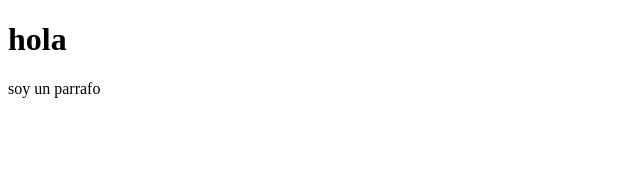
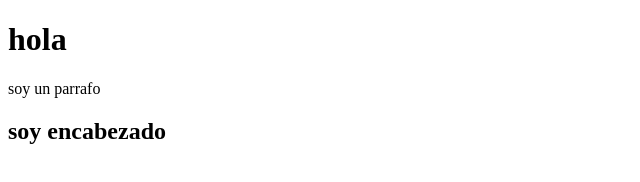
Before and after one commit to drupieHacker/demostraci-n, a plain HTML site: page index.html in a window 1280 px wide. Shown: the whole page, without its empty margins (0-640 px from the left). Drawn offline with Linux system fonts and the light colour scheme.

Commit message:
agregue un h2

```diff
--- a/index.html
+++ b/index.html
@@ -9,5 +9,6 @@
 <body>
     <h1>hola</h1>
     <p>soy un parrafo</p>
+    <h2>soy encabezado </h2>
 </body>
 </html>
```
Also changed, not shown: 4 other files.
